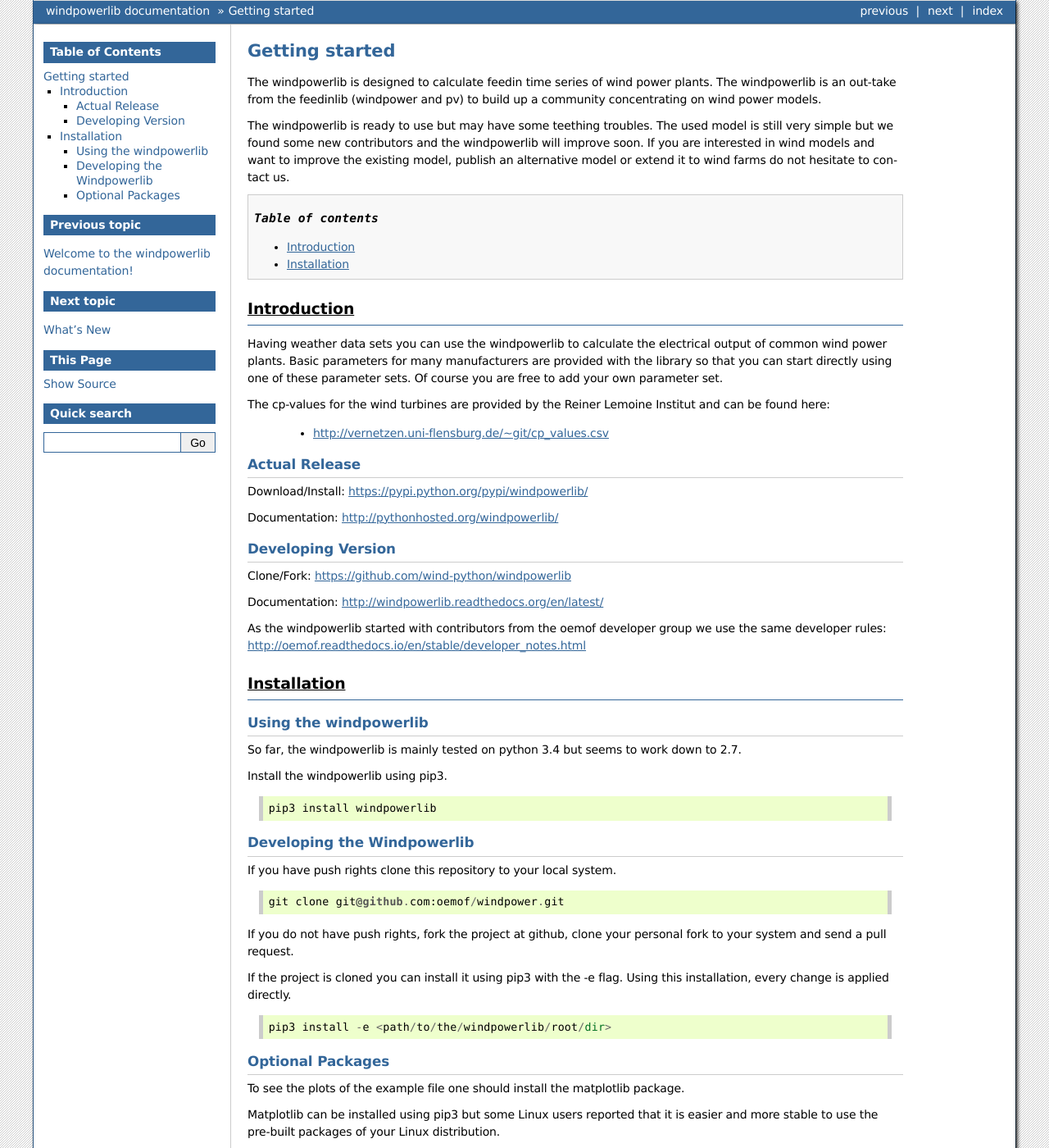
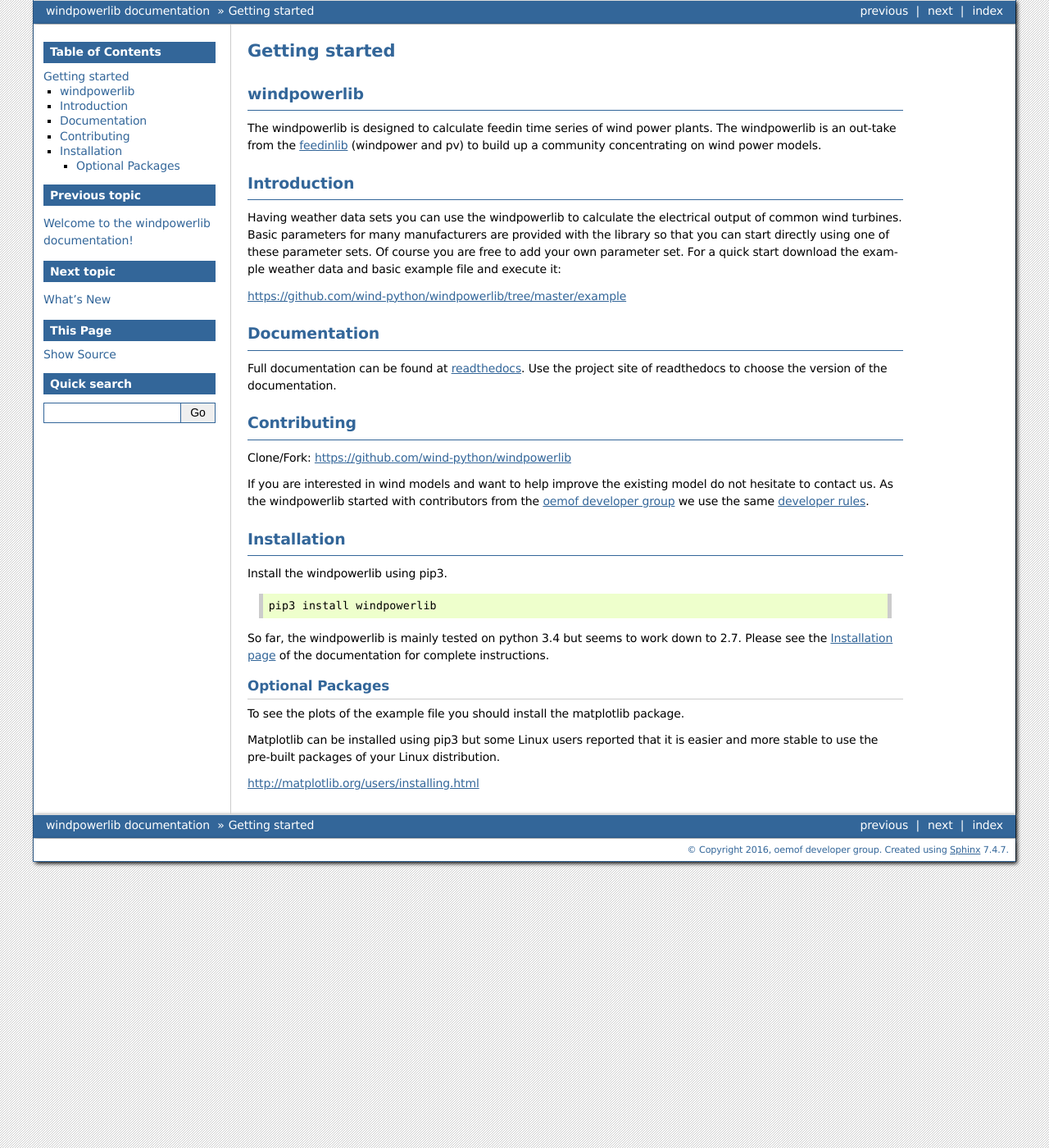
Before and after one commit to wind-python/windpowerlib, a Sphinx documentation site: the page built from doc/getting_started.rst, in a window 1280 px wide and 1400 px high. Shown: the whole window at 82% size. Built offline with Sphinx 7.4.7, drawn with Linux system fonts in a browser that asks for light colours; formulas are drawn with MathJax 3.

Commit message:
Adapt documentation

```diff
--- a/README.rst
+++ b/README.rst
@@ -1,6 +1,8 @@
-The windpowerlib is designed to calculate feedin time series of wind power plants. The windpowerlib is an out-take from the feedinlib (windpower and pv) to build up a community concentrating on wind power models.
+windpowerlib
+==============
 
-The windpowerlib is ready to use but may have some teething troubles. The used model is still very simple but we found some new contributors and the windpowerlib will improve soon. If you are interested in wind models and want to improve the existing model, publish an alternative model or extend it to wind farms do not hesitate to contact us.
+The windpowerlib is designed to calculate feedin time series of wind power plants. The windpowerlib is an out-take from the
+`feedinlib <https://github.com/oemof/feedinlib>`_ (windpower and pv) to build up a community concentrating on wind power models.
 
 .. contents:: `Table of contents`
     :depth: 1
@@ -10,38 +12,29 @@
 Introduction
 ============
 
-Having weather data sets you can use the windpowerlib to calculate the electrical output of common wind power plants. Basic parameters for many manufacturers are provided with the library so that you can start directly using one of these parameter sets. Of course you are free to add your own parameter set.
+Having weather data sets you can use the windpowerlib to calculate the electrical output of common wind turbines.
+Basic parameters for many manufacturers are provided with the library so that you can start directly using one of these parameter sets. Of course you are free to add your own parameter set.
+For a quick start download the example weather data and basic example file and execute it:
 
-The cp-values for the wind turbines are provided by the Reiner Lemoine Institut and can be found here:
+https://github.com/wind-python/windpowerlib/tree/master/example
 
- * http://vernetzen.uni-flensburg.de/~git/cp_values.csv
+Documentation
+==============
 
+Full documentation can be found at `readthedocs <http://windpowerlib.readthedocs.org/en/latest/>`_. Use the project site of readthedocs to choose the version of the documentation.
 
-Actual Release
-~~~~~~~~~~~~~~
-
-Download/Install: https://pypi.python.org/pypi/windpowerlib/
-
-Documentation: http://pythonhosted.org/windpowerlib/
-
-Developing Version
-~~~~~~~~~~~~~~~~~~
+Contributing
+==============
 
 Clone/Fork: https://github.com/wind-python/windpowerlib
 
-Documentation: http://windpowerlib.readthedocs.org/en/latest/
-
-As the windpowerlib started with contributors from the oemof developer group we use the same developer rules: http://oemof.readthedocs.io/en/stable/developer_notes.html
+If you are interested in wind models and want to help improve the existing model do not hesitate to contact us.
+As the windpowerlib started with contributors from the `oemof developer group <https://github.com/orgs/oemof/teams/oemof-developer-group>`_ we use the same
+`developer rules <http://oemof.readthedocs.io/en/stable/developing_oemof.html>`_.
 
 
 Installation
 ============
-
-Using the windpowerlib
-~~~~~~~~~~~~~~~~~~~~~~~
-
-So far, the windpowerlib is mainly tested on python 3.4 but seems to work down
-to 2.7.
 
 Install the windpowerlib using pip3.
 
@@ -49,28 +42,14 @@
 
     pip3 install windpowerlib
 
-Developing the Windpowerlib
-~~~~~~~~~~~~~~~~~~~~~~~~~~~~~~~~~~~~~~~~~~~
-
-If you have push rights clone this repository to your local system.
-
-::
-
-    git clone git@github.com:oemof/windpower.git
-
-If you do not have push rights, fork the project at github, clone your personal fork to your system and send a pull request.
-
-If the project is cloned you can install it using pip3 with the -e flag. Using this installation, every change is applied directly.
-
-::
-
-    pip3 install -e <path/to/the/windpowerlib/root/dir>
+So far, the windpowerlib is mainly tested on python 3.4 but seems to work down to 2.7.
+Please see the `Installation page <http://oemof.readthedocs.io/en/stable/installation_and_setup.html>`_ of the documentation for complete instructions.
 
 
 Optional Packages
 ~~~~~~~~~~~~~~~~~
 
-To see the plots of the example file one should install the matplotlib package.
+To see the plots of the example file you should install the matplotlib package.
 
 Matplotlib can be installed using pip3 but some Linux users reported that it is easier and more stable to use the pre-built packages of your Linux distribution.
 
```
Also changed, not shown: doc/modules.rst (+3 -4 lines).
